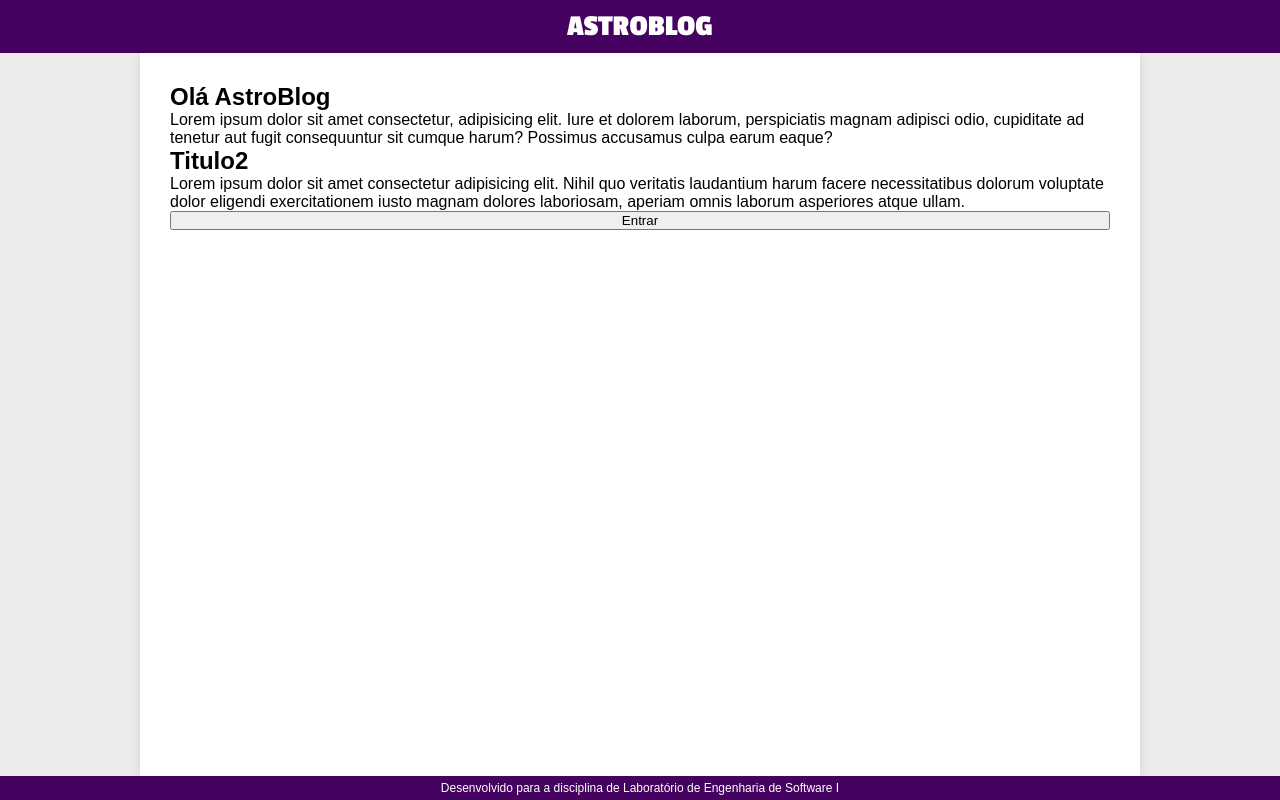
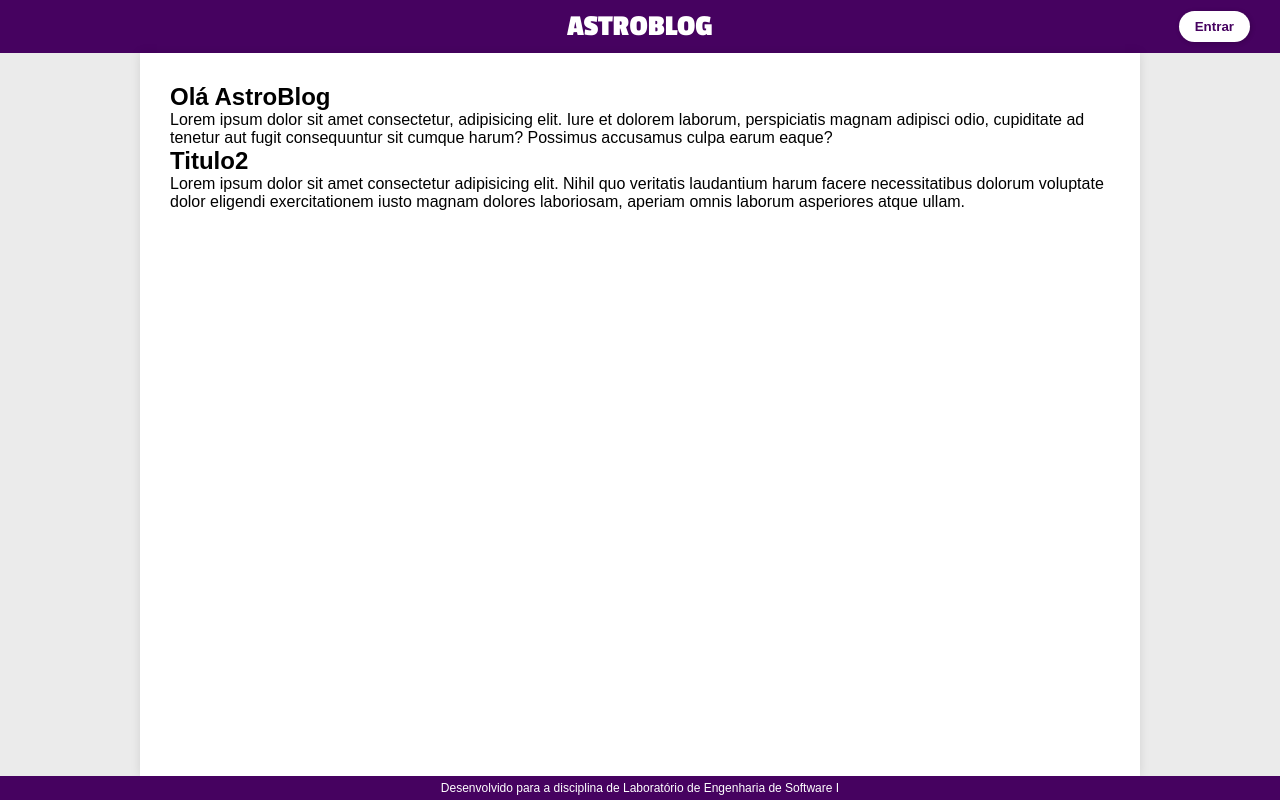
Before and after one commit to thyagodnz/astroblog-, a React (Vite) app in the folder frontend/: page / in a window 1280 px wide. Built offline with nearby package versions, Linux system fonts and the light colour scheme.

Commit message:
feat: botão entrar

```diff
--- a/frontend/src/components/Header/header.css
+++ b/frontend/src/components/Header/header.css
@@ -5,6 +5,7 @@
     background-color: #460260;
     width: 100%;
     max-height: 100px;
+    padding: 0 30px;
 
     & h1 {
         font-family: 'Passion One', sans-serif;
@@ -17,3 +18,21 @@
         cursor: pointer;
     }
 }
+
+.login-button {
+    position: absolute;
+    right: 30px;
+    background-color: white;
+    color: #460260;
+    border: none;
+    padding: 8px 16px;
+    border-radius: 20px;
+    font-weight: bold;
+    cursor: pointer;
+    box-shadow: 1px 1px 5px rgba(0, 0, 0, 0.2);
+    transition: background-color 0.2s ease;
+}
+
+.login-button:hover {
+    background-color: #f0f0f0;
+}
--- a/frontend/src/components/Header/header.jsx
+++ b/frontend/src/components/Header/header.jsx
@@ -1,13 +1,19 @@
 import './header.css'
-import { useNavigate } from 'react-router-dom'
+import { useNavigate, useLocation } from 'react-router-dom'
 
 function Header() {
-
     const navigate = useNavigate()
+    const location = useLocation()
 
     return (
         <header className='header'>
             <h1 onClick={() => navigate('/')}>ASTROBLOG</h1>
+
+            {location.pathname === '/' && (
+                <button className='login-button' onClick={() => navigate('/login')}>
+                    Entrar
+                </button>
+            )}
         </header>
     )
 }
--- a/frontend/src/pages/Home/index.jsx
+++ b/frontend/src/pages/Home/index.jsx
@@ -15,7 +15,6 @@ function Home() {
         <p>Lorem ipsum dolor sit amet consectetur, adipisicing elit. Iure et dolorem laborum, perspiciatis magnam adipisci odio, cupiditate ad tenetur aut fugit consequuntur sit cumque harum? Possimus accusamus culpa earum eaque?</p>
         <h1>Titulo2</h1>
         <p>Lorem ipsum dolor sit amet consectetur adipisicing elit. Nihil quo veritatis laudantium harum facere necessitatibus dolorum voluptate dolor eligendi exercitationem iusto magnam dolores laboriosam, aperiam omnis laborum asperiores atque ullam.</p>
-        <button type='button' onClick={() => navigate('/login')} style={{ cursor: 'pointer' }}>Entrar</button>
       </div>
       <Footer />
     </>
```
